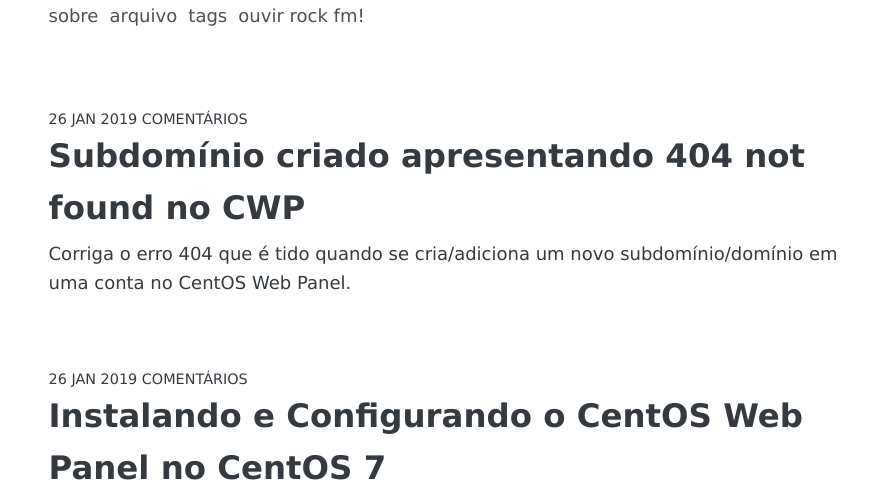
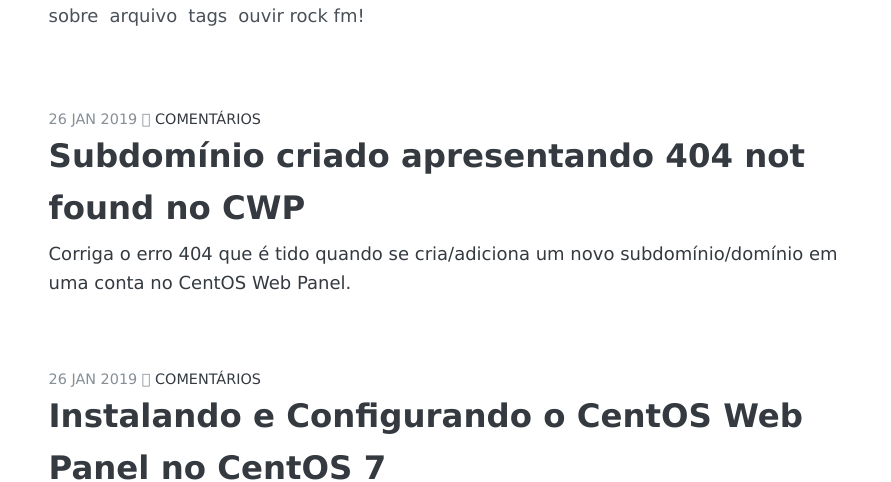
Before and after one commit to msaulohenrique/msaulohenrique.github.io, a Jekyll site: the page built from index.html, in a window 1280 px wide. Shown: the part 177-659 px from the top of the page, without its empty margins (194-1085 px from the left). Built offline with Jekyll 4.4.1, drawn with Linux system fonts in a browser that asks for light colours; some web fonts are replaced; the list of posts is cut into pages by our own code; comment, search, counter and statistics services are not loaded.

Commit message:
Update index.html

```diff
--- a/index.html
+++ b/index.html
@@ -24,13 +24,10 @@
 <!-- This loops through the paginated posts -->
 {% for post in paginator.posts %}
   <div class="list-post">
-    {% if post.link %}
-    <a href="{{ post.link }}">
-    {% else %}
-    <a href="{{ post.url | prepend: site.baseurl }}">
-    {% endif %}
       <div class="list-post-date">
+        <i class="fas fa-calendar-day"></i>
         <time>{{ post.date | date_to_string }}</time>
+        <i class="fas fa-comment"></i>
         {% if post.link %}
         <a href="{{ post.link }}#disqus_thread">
         {% else %}
@@ -39,6 +36,11 @@
           Comentários
         </a>
       </div>
+    {% if post.link %}
+    <a href="{{ post.link }}">
+    {% else %}
+    <a href="{{ post.url | prepend: site.baseurl }}">
+    {% endif %}
       <div class="list-post-title">
         {{ post.title }}
       </div>
```
